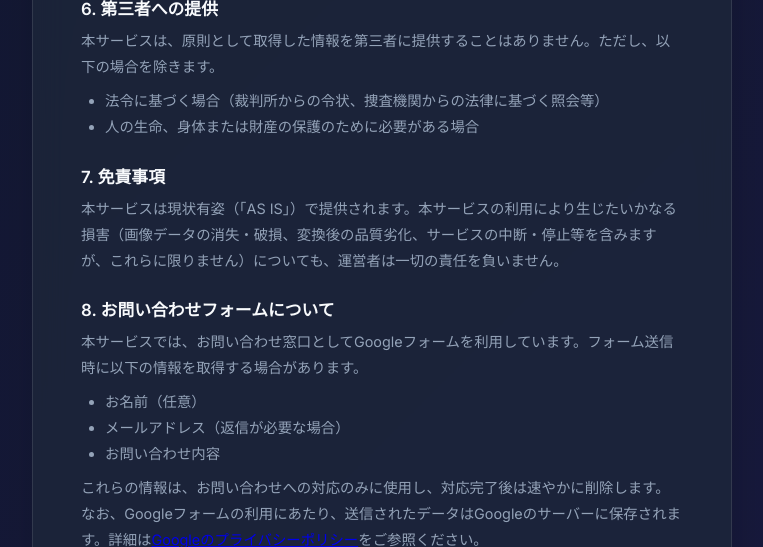
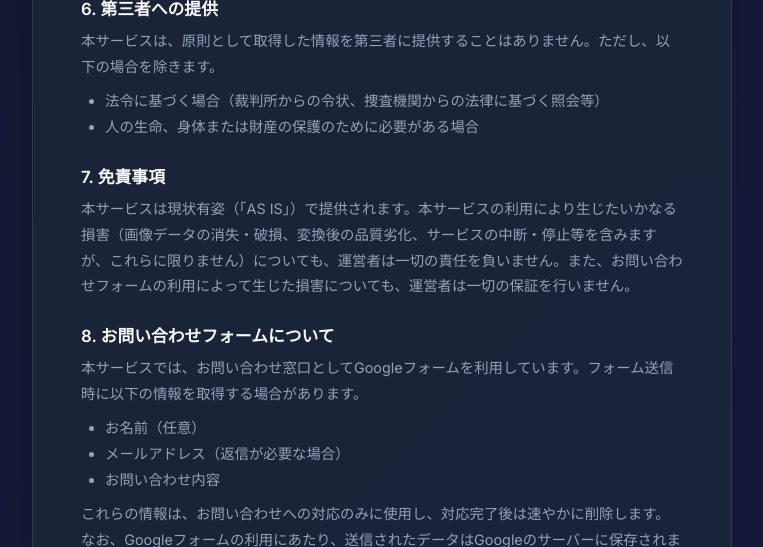
Before and after one commit to kabosu416/image-converter, a Flask app: page /privacy in a window 1280 px wide. Shown: the part 1302-1849 px from the top of the page, without its empty margins (258-1021 px from the left). Run offline with Flask 3, Linux system fonts and the light colour scheme; some libraries are stand-ins or nearby versions.

Commit message:
docs: Add disclaimer for damages arising from contact form use

```diff
--- a/templates/privacy.html
+++ b/templates/privacy.html
@@ -95,7 +95,7 @@
             </ul>
 
             <h3>7. 免責事項</h3>
-            <p>本サービスは現状有姿（「AS IS」）で提供されます。本サービスの利用により生じたいかなる損害（画像データの消失・破損、変換後の品質劣化、サービスの中断・停止等を含みますが、これらに限りません）についても、運営者は一切の責任を負いません。</p>
+            <p>本サービスは現状有姿（「AS IS」）で提供されます。本サービスの利用により生じたいかなる損害（画像データの消失・破損、変換後の品質劣化、サービスの中断・停止等を含みますが、これらに限りません）についても、運営者は一切の責任を負いません。また、お問い合わせフォームの利用によって生じた損害についても、運営者は一切の保証を行いません。</p>
 
             <h3>8. お問い合わせフォームについて</h3>
             <p>本サービスでは、お問い合わせ窓口としてGoogleフォームを利用しています。フォーム送信時に以下の情報を取得する場合があります。</p>
@@ -187,7 +187,7 @@
             </ul>
 
             <h3>7. Disclaimer</h3>
-            <p>The Service is provided "AS IS" without warranty of any kind. The operator shall not be liable for any damages arising from the use of the Service, including but not limited to loss or corruption of image data, degradation of quality after conversion, or interruption or discontinuation of the Service.</p>
+            <p>The Service is provided "AS IS" without warranty of any kind. The operator shall not be liable for any damages arising from the use of the Service, including but not limited to loss or corruption of image data, degradation of quality after conversion, or interruption or discontinuation of the Service. Furthermore, the operator provides no warranty and assumes no liability for any damages arising from the use of the contact form.</p>
 
             <h3>8. Contact Form</h3>
             <p>We use Google Forms as our inquiry contact point. The following information may be collected when you submit the form:</p>
```
